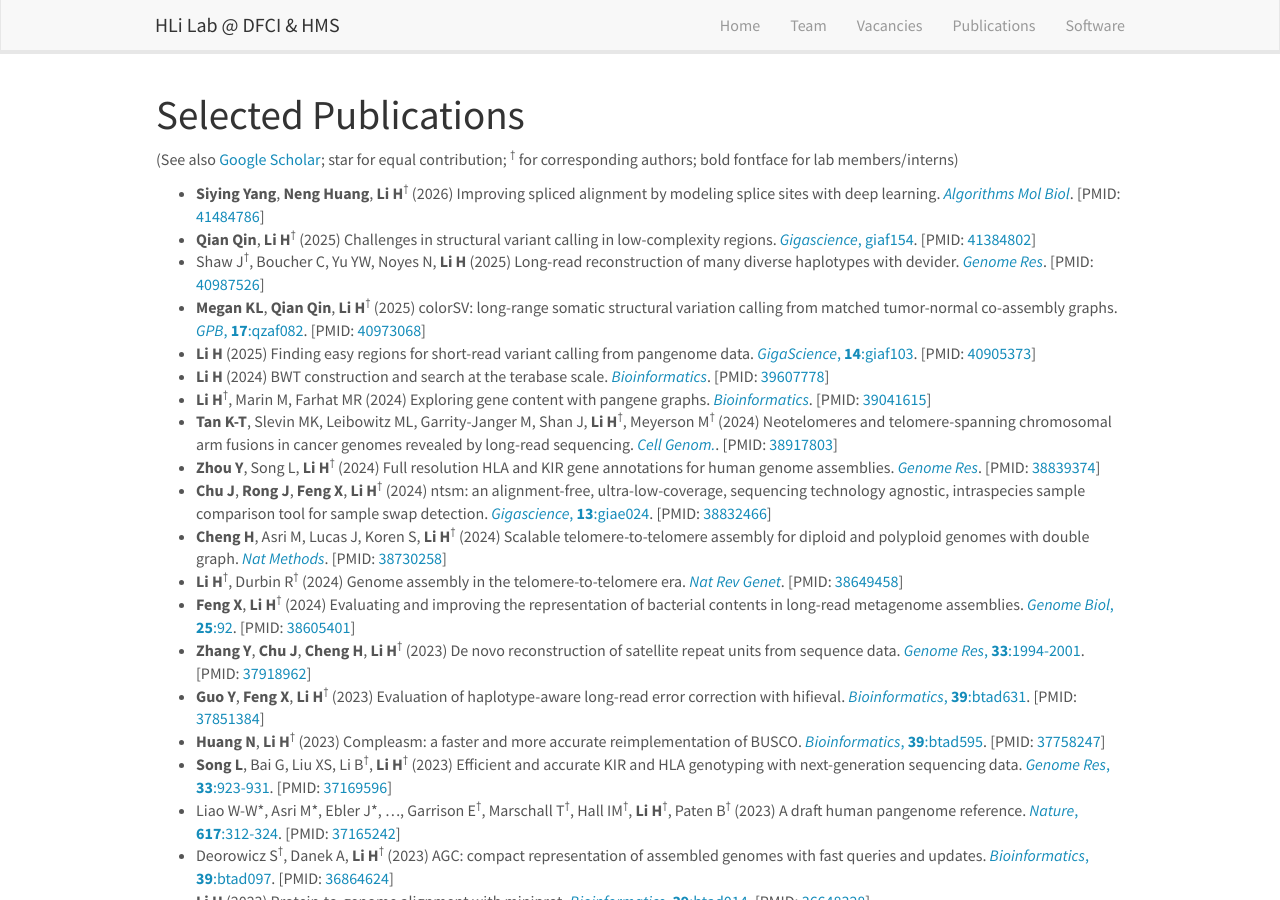
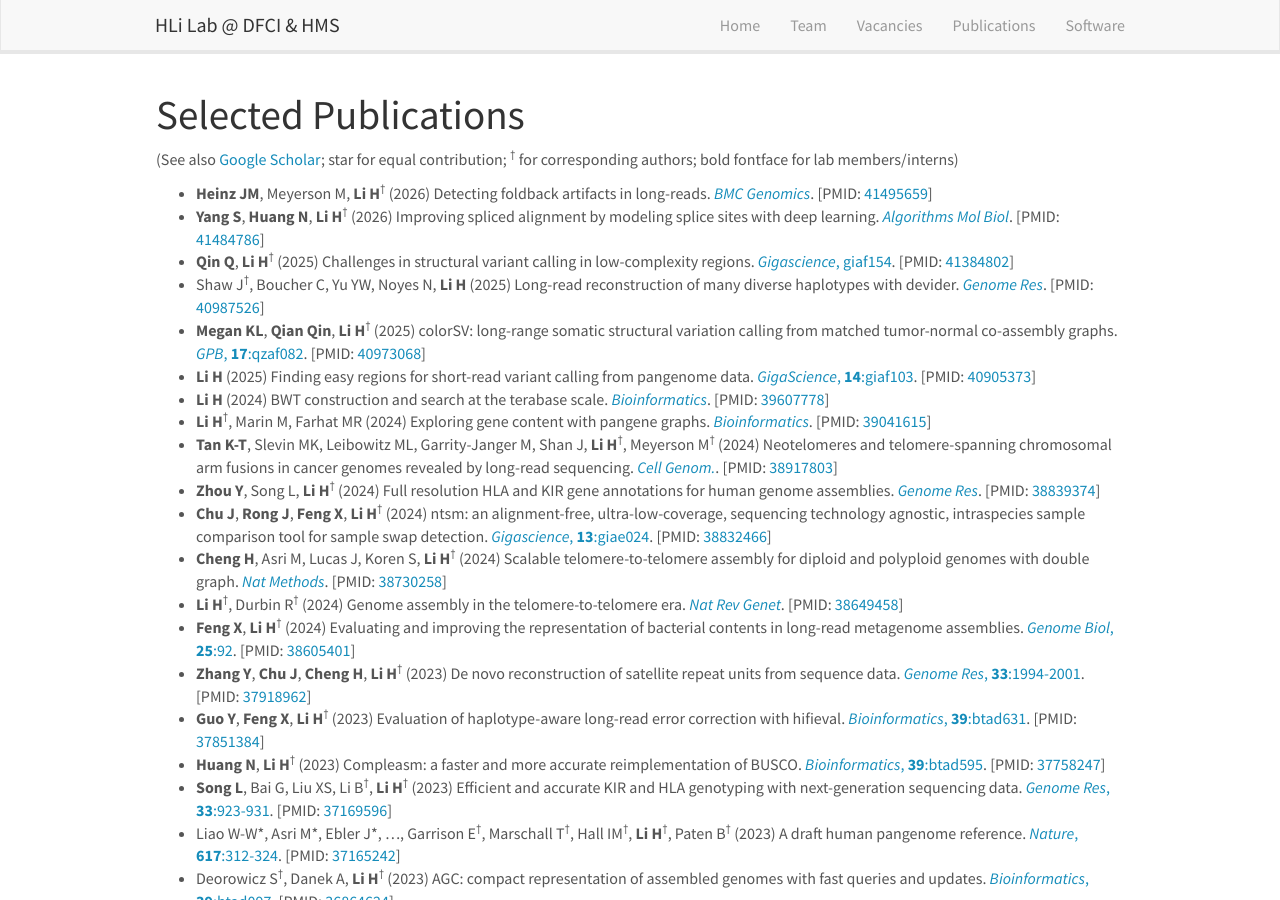
Before and after one commit to hlilab/hlilab.github.io, a Jekyll site: the page built from _pages/publications.md, in a window 1280 px wide and 900 px high. Built offline with Jekyll 4.4.1, drawn with Linux system fonts in a browser that asks for light colours; nearby versions of some CDN libraries; comment, search, counter and statistics services are not loaded.

```diff
--- a/_data/recentpub.yml
+++ b/_data/recentpub.yml
@@ -1,5 +1,13 @@
+- title: "Detecting foldback artifacts in long-reads"
+  authors: <b>Heinz JM</b>, Meyerson M, <b>Li H</b><sup>&#8224;</sup>
+  year: 2026
+  url: https://pubmed.ncbi.nlm.nih.gov/41495659/
+  display: <i>BMC Genomics</i>
+  pmid: 41495659
+  type: 1
+
 - title: "Improving spliced alignment by modeling splice sites with deep learning"
-  authors: <b>Siying Yang</b>, <b>Neng Huang</b>, <b>Li H</b><sup>&#8224;</sup>
+  authors: <b>Yang S</b>, <b>Huang N</b>, <b>Li H</b><sup>&#8224;</sup>
   year: 2026
   url: https://pubmed.ncbi.nlm.nih.gov/41484786/
   display: <i>Algorithms Mol Biol</i>
@@ -7,7 +15,7 @@
   type: 1
 
 - title: "Challenges in structural variant calling in low-complexity regions"
-  authors: <b>Qian Qin</b>, <b>Li H</b><sup>&#8224;</sup>
+  authors: <b>Qin Q</b>, <b>Li H</b><sup>&#8224;</sup>
   year: 2025
   url: https://pubmed.ncbi.nlm.nih.gov/41384802/
   display: <i>Gigascience</i>, giaf154
```
Also changed, not shown: _pages/openings.md (+8 -11 lines).
